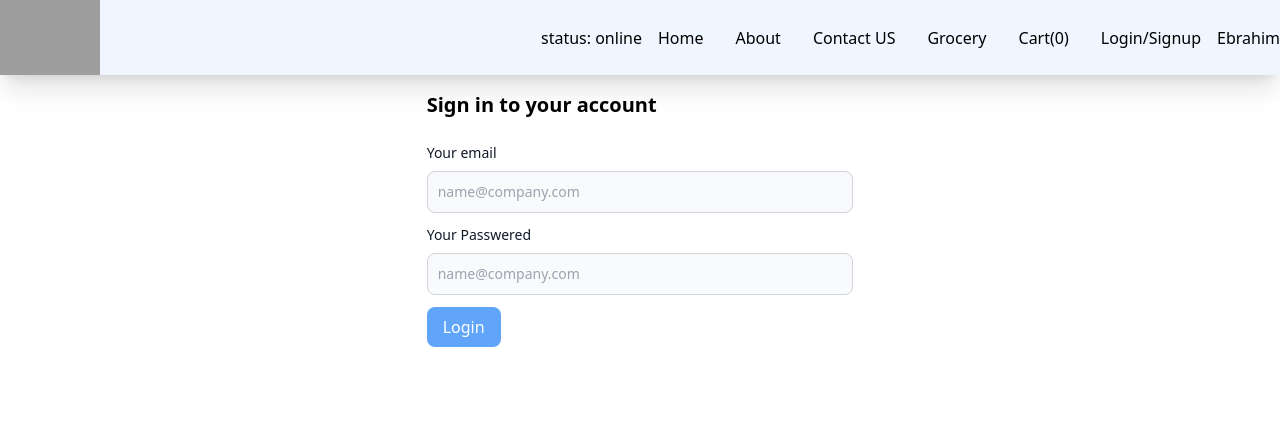
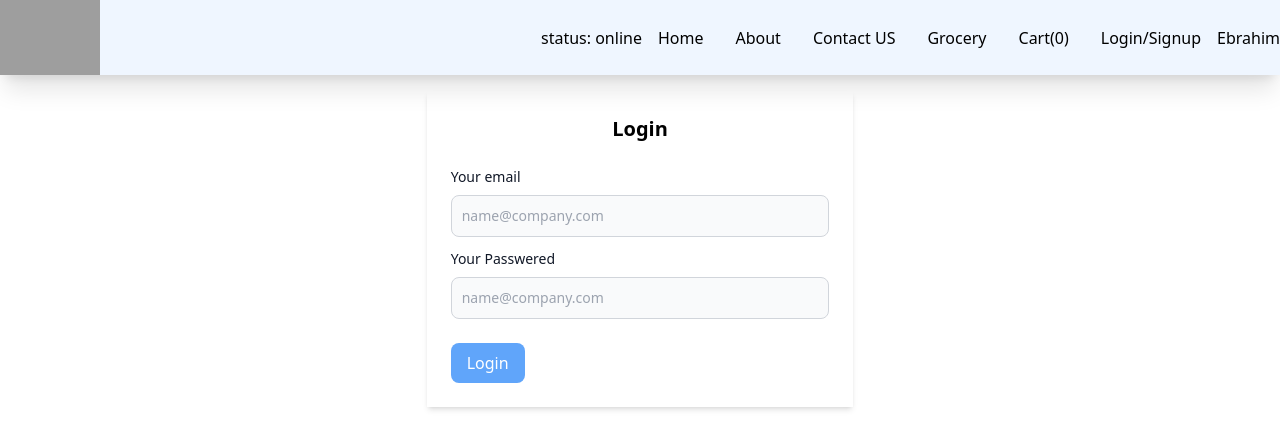
Before and after one commit to ebrahimjmi/your-react, a React (Vite) app: page /user in a window 1280 px wide. Shown: the top 448 px of the page. Built offline with nearby package versions, Linux system fonts and the light colour scheme; grey boxes are pictures that could not be loaded.

Commit message:
implement login form and form data binding

```diff
--- a/src/components/Login.js
+++ b/src/components/Login.js
@@ -1,29 +1,33 @@
 import React, { useRef, useState } from "react";
 
 const Login = () => {
-  const [email, setEmail] = useState("");
-  const [pass, setPass] = useState("");
   const [formData, setFormData] = useState({
     email: "",
     passwered: "",
   });
+  const [error, setError] = useState({
+    email: '  '
+  })
+
 
   const handleInput = (e) => {
+
     const name = e.target.name;
     const value = e.target.value;
 
     setFormData((preData) => {
       return { ...preData, [name]: value };
     });
-    console.log(formData);
   };
+
   const handleFormSubmit = (e) => {
     console.log(formData);
   };
+
   return (
     <div className="mt-4">
-      <div className="login-form m-auto w-1/3">
-        <h3 className="text-xl font-bold mb-6">Sign in to your account</h3>
+      <div className="login-form m-auto w-1/3 p-6 shadow-md">
+        <h3 className="text-xl text-center font-bold mb-6">Login</h3>
         <form onSubmit={(e) => e.preventDefault()}>
           <div>
             <label
@@ -61,7 +65,7 @@ const Login = () => {
               required=""
             />
           </div>
-          <div className="mt-3">
+          <div className="mt-6">
             <button
               onClick={handleFormSubmit}
               className="py-2 px-4 text-white bg-blue-400 rounded-lg"
```
